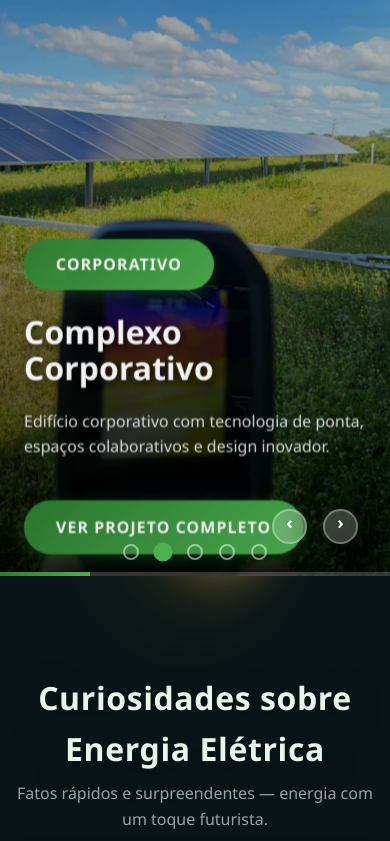
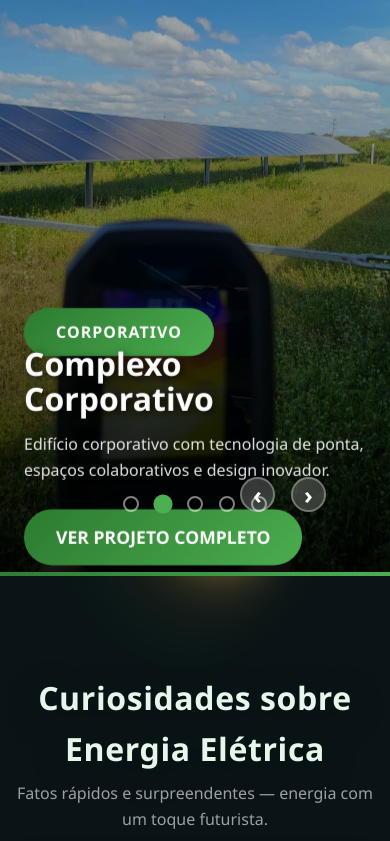
Before and after one commit to Vinimtt/projeto_integrador_I, a Next.js app in the folder projeto/: page / in a window 390 px wide. Shown: the part 6148-6989 px from the top of the page. Built offline with nearby package versions, Linux system fonts and the light colour scheme.

Commit message:
pagina e botoes de rojetos adicionadas

```diff
--- a/projeto/src/components/ProjectCarousel.jsx
+++ b/projeto/src/components/ProjectCarousel.jsx
@@ -4,56 +4,63 @@
 import React, { useState, useEffect } from 'react';
 import styles from './ProjectCarousel.module.css';
 import Image from 'next/image';
-import { useSearchParams } from 'next/navigation'; // Adicionado para ler a URL
+import Link from 'next/link';
+import { useSearchParams } from 'next/navigation'; // <-- Importado novamente para ler a URL
 
-// EXPORTAR A LISTA DE PROJETOS para ser utilizada no NavBar
+// A lista de projetos agora está dentro do componente para simplicidade,
+// mas vou exportá-la para manter a funcionalidade do código original (se necessário para o NavBar).
 export const projects = [
   {
     id: 1,
     title: "Projeto Residencial Moderno",
     description: "Design arquitetônico contemporâneo com integração total à natureza e soluções sustentáveis.",
     image: "/images/casa1.jpg",
-    category: "Residencial"
+    category: "Residencial",
+    path: "/moderno" // <-- Mantido
   },
   {
     id: 2,
     title: "Complexo Corporativo",
     description: "Edifício corporativo com tecnologia de ponta, espaços colaborativos e design inovador.",
     image: "/images/casa2.jpg",
-    category: "Corporativo"
+    category: "Corporativo",
+    path: "/corporativo" // <-- Mantido
   },
   {
     id: 3,
     title: "Centro Comercial & Lazer",
     description: "Complexo integrado com área comercial, entretenimento e praça de convivência urbana.",
     image: "/images/casa3.jpg",
-    category: "Comercial"
+    category: "Comercial",
+    path: "/comercial" // <-- Mantido
   },
   {
     id: 4,
     title: "Galpão de encomendas",
     description: "Galpão com autonomia energética",
-    image:  "/images/casa4.jpg",
-    category: "Comercial"
+    image: "/images/casa4.jpg",
+    category: "Comercial",
+    path: "/galpao" // <-- Mantido
   },
   {
     id: 5,
     title: "Casa residencial",
     description: "Casa simples",
-    image:  "/images/casa5.jpg",
-    category: "Residencial"
+    image: "/images/casa5.jpg",
+    category: "Residencial",
+    path: "/residencial" // <-- Mantido
   }
 ];
 
 const ProjectCarousel = () => {
-  const searchParams = useSearchParams();
+  const searchParams = useSearchParams(); // <-- Lógica 1: Adicionado da primeira versão
 
-  // Lógica para determinar o slide inicial a partir do parâmetro 'slide' na URL
+  // Lógica 1: Função para determinar o slide inicial a partir do parâmetro 'slide' na URL
   const getInitialSlide = () => {
     const slideParam = searchParams.get('slide');
     if (slideParam) {
       const index = parseInt(slideParam, 10);
-      // Valida se o índice é um número válido e dentro do limite
+      // Valida se o índice é um número válido e dentro do limite (0 a projects.length - 1)
       if (index >= 0 && index < projects.length) {
         return index;
       }
@@ -61,9 +68,9 @@ const ProjectCarousel = () => {
     return 0;
   };
 
-  const [currentSlide, setCurrentSlide] = useState(getInitialSlide);
+  const [currentSlide, setCurrentSlide] = useState(getInitialSlide); // <-- Lógica 1: Inicializa com base na URL
 
-  // Efeito para mudar o slide se o parâmetro da URL mudar
+  // Lógica 1: Efeito para mudar o slide se o parâmetro da URL mudar (navegação externa)
   useEffect(() => {
     setCurrentSlide(getInitialSlide());
   }, [searchParams]);
@@ -80,13 +87,15 @@ const ProjectCarousel = () => {
     setCurrentSlide(index);
   };
 
+  // Lógica 2: Auto-avanço (mantido da segunda versão, mas melhorado para reiniciar a animação)
   useEffect(() => {
     const interval = setInterval(() => {
       nextSlide();
     }, 6000);
 
+    // Limpa o intervalo antes de recriá-lo ou quando o componente desmonta
     return () => clearInterval(interval);
-  }, [currentSlide]);
+  }, [currentSlide]); // Dependência em currentSlide para reiniciar o timer a cada mudança
 
   return (
     <section id="projetos" className={styles.carouselSection}>
@@ -121,9 +130,14 @@ const ProjectCarousel = () => {
                         <p className={styles.projectDescription}>
                           {project.description}
                         </p>
-                        <button className={styles.projectButton}>
+
+                        {/* Lógica 2: Utilização do componente Link com o path */}
+                        <Link
+                            href={project.path}
+                            className={styles.projectButton}
+                        >
                           Ver Projeto Completo
-                        </button>
+                        </Link>
                       </div>
                     </div>
                   </div>
@@ -156,12 +170,15 @@ const ProjectCarousel = () => {
           </div>
 
 
+          {/* BARRA DE PROGRESSO COM A CHAVE PARA REINICIAR A ANIMAÇÃO */}
           <div className={styles.progressBar}>
             <div
+              key={currentSlide} // <-- Reinicia a animação CSS em cada slide
               className={styles.progressFill}
               style={{
-                width: `${((currentSlide + 1) / projects.length) * 100}%`,
-                transition: currentSlide === projects.length - 1 ? 'width 0s' : 'width 6s linear'
+                animationDuration: '6s', // Define a duração no CSS ou aqui se necessário
+                // O width deve ser '100%' para a animação começar do zero e preencher
+                width: '100%'
               }}
             />
           </div>
--- a/projeto/src/components/ProjectCarousel.module.css
+++ b/projeto/src/components/ProjectCarousel.module.css
@@ -8,28 +8,30 @@
   overflow: hidden;
 }
 
+/* Container Principal */
 .carouselContainer {
   width: 100%;
   height: 100vh;
   position: relative;
 }
 
+/* Título */
 .carouselTitle {
   position: absolute;
   top: 120px;
   left: 50%;
   transform: translateX(-50%);
   font-size: 3rem;
-  color: white;
+  color: #4caf50;
   text-align: center;
   z-index: 10;
   text-shadow: 2px 2px 10px rgba(0, 0, 0, 0.8);
   font-weight: 700;
   letter-spacing: 3px;
   text-transform: uppercase;
-  color: #4caf50;
 }
 
+/* Área total do carrossel */
 .carousel {
   position: relative;
   width: 100%;
@@ -37,37 +39,41 @@
 }
 
 .carouselTrack {
-  position: relative;
   width: 100%;
   height: 100%;
+  position: relative;
 }
 
+/* Slides */
 .carouselSlide {
   position: absolute;
-  top: 0;
-  left: 0;
+  inset: 0;
   width: 100%;
   height: 100%;
   opacity: 0;
   transform: scale(1.1);
-  transition: all 1s cubic-bezier(0.65, 0, 0.35, 1);
+  transition: opacity 1s ease, transform 1s ease;
+  pointer-events: none;
 }
 
 .carouselSlide.active {
   opacity: 1;
   transform: scale(1);
+  pointer-events: auto;
 }
 
+/* Card */
 .projectCard {
   width: 100%;
   height: 100%;
-  position: relative;
   display: flex;
   align-items: flex-end;
+  position: relative;
 }
 
-.projectImage {
-  position: relative;
+/* Imagem */
+.projectImage,
+.image {
   width: 100%;
   height: 100%;
 }
@@ -75,24 +81,22 @@
 .image {
   object-fit: cover;
   filter: brightness(0.7);
-  transition: transform 8s ease-out;
+  transition: transform 7s ease-out;
 }
 
 .carouselSlide.active .image {
   transform: scale(1.05);
 }
 
+/* Overlay */
 .projectOverlay {
   position: absolute;
-  top: 0;
-  left: 0;
-  width: 100%;
-  height: 100%;
+  inset: 0;
   background: linear-gradient(
     to bottom,
     transparent 0%,
-    transparent 50%,
-    rgba(0, 0, 0, 0.8) 100%
+    transparent 40%,
+    rgba(0, 0, 0, 0.85) 100%
   );
   display: flex;
   flex-direction: column;
@@ -100,53 +104,55 @@
   padding: 4rem;
 }
 
+/* Conteúdo do texto */
 .projectInfo {
   max-width: 800px;
-  color: white;
-  text-align: left;
+  color: #fff;
+  opacity: 0;
   transform: translateY(50px);
-  opacity: 0;
-  transition: all 0.8s ease 0.3s;
+  transition: all 0.8s ease;
 }
 
 .carouselSlide.active .projectInfo {
+  opacity: 1;
   transform: translateY(0);
-  opacity: 1;
 }
 
+/* Categoria */
 .projectCategory {
   background: linear-gradient(135deg, #2e7d32, #4caf50);
-  color: white;
+  color: #fff;
   padding: 0.8rem 2rem;
-  border-radius: 30px;
   font-size: 1rem;
   font-weight: 600;
-  display: inline-block;
-  margin-bottom: 1.5rem;
+  border-radius: 30px;
   text-transform: uppercase;
   letter-spacing: 1px;
-  box-shadow: 0 5px 15px rgba(46, 125, 50, 0.3);
+  margin-bottom: 1.5rem;
 }
 
+/* Título */
 .projectTitle {
   font-size: 4rem;
   font-weight: 700;
-  margin-bottom: 1.5rem;
+  margin-bottom: 1rem;
   line-height: 1.1;
-  text-shadow: 2px 2px 10px rgba(0, 0, 0, 0.8);
+  text-shadow: 2px 2px 10px rgba(0,0,0,0.8);
 }
 
+/* Descrição */
 .projectDescription {
   font-size: 1.4rem;
-  margin-bottom: 2.5rem;
   line-height: 1.6;
   opacity: 0.9;
+  margin-bottom: 2.5rem;
   max-width: 600px;
 }
 
+/* Botão */
 .projectButton {
   background: linear-gradient(135deg, #2e7d32, #4caf50);
-  color: white;
+  color: #fff;
   border: none;
   padding: 1.2rem 3rem;
   border-radius: 50px;
@@ -155,17 +161,14 @@
   cursor: pointer;
   transition: all 0.3s ease;
   text-transform: uppercase;
-  letter-spacing: 1px;
-  box-shadow: 0 5px 20px rgba(46, 125, 50, 0.4);
 }
 
 .projectButton:hover {
   transform: translateY(-3px);
-  box-shadow: 0 8px 25px rgba(46, 125, 50, 0.6);
   background: linear-gradient(135deg, #1b5e20, #388e3c);
 }
 
-/* Navegação */
+/* Navegação do carrossel */
 .carouselNavigation {
   position: absolute;
   bottom: 4rem;
@@ -176,28 +179,29 @@
 }
 
 .carouselButton {
-  background: rgba(255, 255, 255, 0.2);
+  background: rgba(255,255,255,0.2);
   backdrop-filter: blur(10px);
-  border: 2px solid rgba(255, 255, 255, 0.3);
-  color: white;
+  border: 2px solid rgba(255,255,255,0.3);
   width: 50px;
   height: 50px;
   border-radius: 50%;
+  color: white;
   font-size: 1.5rem;
+  font-weight: 800;
   cursor: pointer;
-  transition: all 0.3s ease;
   display: flex;
   align-items: center;
   justify-content: center;
-  font-weight: 800;
+  transition: all .3s ease;
 }
 
 .carouselButton:hover {
-  background: rgba(255, 255, 255, 0.3);
-  border-color: rgba(255, 255, 255, 0.6);
+  background: rgba(255,255,255,0.3);
+  border-color: rgba(255,255,255,0.6);
   transform: scale(1.1);
 }
 
+/* Indicadores */
 .carouselIndicators {
   position: absolute;
   bottom: 4rem;
@@ -212,10 +216,10 @@
   width: 16px;
   height: 16px;
   border-radius: 50%;
-  border: 2px solid rgba(255, 255, 255, 0.5);
+  border: 2px solid rgba(255,255,255,0.5);
   background: transparent;
+  transition: all .3s ease;
   cursor: pointer;
-  transition: all 0.3s ease;
 }
 
 .indicator.active {
@@ -225,107 +229,42 @@
 }
 
 .indicator:hover {
-  background: rgba(76, 175, 80, 0.5);
+  background: rgba(76,175,80,0.5);
 }
 
-.arrowIcon {
-  display: inline-block;
-  line-height: 1;
-  transform: translateY(-4px);
-}
-
-/* Progress Bar */
+/* Barra de progresso */
 .progressBar {
   position: absolute;
   bottom: 0;
-  left: 0;
   width: 100%;
   height: 4px;
-  background: rgba(255, 255, 255, 0.2);
-  z-index: 20;
+  background: rgba(255,255,255,0.2);
 }
 
 .progressFill {
   height: 100%;
+  width: 0%;
   background: linear-gradient(90deg, #2e7d32, #4caf50);
-  width: 0%;
-  transition: width 5s linear;
 }
 
-.carouselSlide.active ~ .progressFill {
-  width: 100%;
-}
-
-/* Responsive */
+/* Responsividade */
 @media (max-width: 1200px) {
-  .projectTitle {
-    font-size: 3rem;
-  }
-
-  .projectDescription {
-    font-size: 1.2rem;
-  }
+  .projectTitle { font-size: 3rem; }
+  .projectDescription { font-size: 1.2rem; }
 }
 
 @media (max-width: 768px) {
-  .carouselTitle {
-    font-size: 2.5rem;
-    top: 100px;
-  }
-
-  .projectOverlay {
-    padding: 2rem;
-  }
-
-  .projectTitle {
-    font-size: 2.5rem;
-  }
-
-  .projectDescription {
-    font-size: 1.1rem;
-  }
-
-  .projectButton {
-    padding: 1rem 2rem;
-    font-size: 1rem;
-  }
-
-  .carouselButton {
-    width: 40px;
-    height: 40px;
-    font-size: 1.3rem;
-  }
-
-  .carouselIndicators {
-    bottom: 2rem;
-  }
-
-  .carouselNavigation {
-    bottom: 2rem;
-    right: 2rem;
-  }
+  .carouselTitle { font-size: 2.5rem; top: 100px; }
+  .projectOverlay { padding: 2rem; }
+  .projectTitle { font-size: 2.5rem; }
+  .projectDescription { font-size: 1.1rem; }
+  .projectButton { padding: 1rem 2rem; }
+  .carouselButton { width: 40px; height: 40px; }
 }
 
 @media (max-width: 480px) {
-  .projectTitle {
-    font-size: 2rem;
-  }
-
-  .projectDescription {
-    font-size: 1rem;
-  }
-
-  .projectOverlay {
-    padding: 1.5rem;
-  }
-
-  .carouselIndicators {
-    bottom: 1rem;
-  }
-
-  .carouselButton {
-    width: 35px;
-    height: 35px;
-    font-size: 1.1rem;
-  }
+  .projectTitle { font-size: 2rem; }
+  .projectDescription { font-size: 1rem; }
+  .projectOverlay { padding: 1.5rem; }
+  .carouselButton { width: 35px; height: 35px; }
 }
```
Also changed, not shown: projeto/src/app/comercial/page.css (added, +69 -0 lines), projeto/src/app/comercial/page.jsx (added, +26 -0 lines), projeto/src/app/corporativo/page.css (added, +69 -0 lines), projeto/src/app/corporativo/page.jsx (added, +26 -0 lines), projeto/src/app/galpao/page.css (added, +69 -0 lines), projeto/src/app/galpao/page.jsx (added, +26 -0 lines), projeto/src/app/moderno/page.css (added, +69 -0 lines), projeto/src/app/moderno/page.jsx (added, +26 -0 lines), projeto/src/app/residencial/page.css (added, +69 -0 lines), projeto/src/app/residencial/page.jsx (added, +26 -0 lines).
